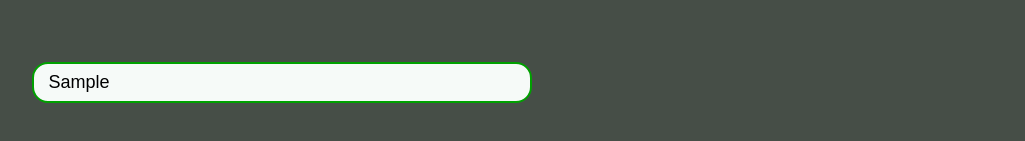
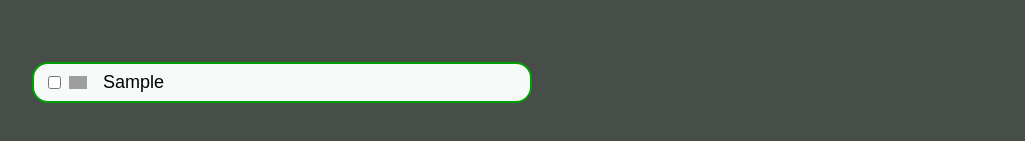
Before and after one commit to iJulioDuarte/todo-list, a React (Vite) app: page / in a window 1280 px wide. Both pictures are taken after typing "Sample" into the empty fields and a click on the button "Inserir". Shown: the part 235-376 px from the top of the page, without its empty margins (96-1121 px from the left). Built offline with nearby package versions, Linux system fonts and the light colour scheme; grey boxes are pictures that could not be loaded.

Commit message:
Implementação da opção checked

```diff
--- a/src/components/Body.tsx
+++ b/src/components/Body.tsx
@@ -1,5 +1,8 @@
-import { BoxInput, Button, Home, Input, Li, Title, Ul } from "../styles/style";
+import { BoxInput, Home, Title } from "../styles/style";
 import { useState } from "react";
+import { Button } from "../styles/Button.style";
+import { Input, InputCheck, Li, Ul } from "../styles/Ul.styles";
+import { DeleteIcon } from "../styles/Imgs.styles";
 
 export function Body(){
 
@@ -10,6 +13,8 @@ export function Body(){
 
     const [item, setItem] = useState<string>()
     const [itens, setItens] = useState<ListaItens[]>([])
+
+    const [checked, setChecked] = useState(false);
 
     const addItem = () =>{
         if (!item) return
@@ -44,7 +49,18 @@ export function Body(){
             <Ul>
                 {itens.map((e) =>{
                     return(
-                        <Li key={e.id}>{e.conteudo}</Li>
+
+                        <Li boxChecked={checked} key={e.id}>
+                            <InputCheck type="checkbox" onChange={() =>{
+                                setChecked(!checked)
+                            }} />
+                            <DeleteIcon src="https://cdn-icons-png.flaticon.com/512/7263/7263521.png" />
+
+
+                            {e.conteudo}
+
+
+                        </Li>
                     )
                 })}
             </Ul>
--- /dev/null
+++ b/src/styles/Button.style.ts
@@ -0,0 +1,20 @@
+import styled from "styled-components";
+
+export const Button = styled.button`
+    background-color:#96E6B3;
+    width: 7rem;
+    height: 3rem;
+    margin-bottom:1rem;
+    color: #555;
+    box-shadow: 2px 2px 2px 1px rgba(0,0,0,0.2);
+    &:hover{
+        background-color:#87FFA2;
+        cursor: pointer;
+        box-shadow: 1px 1px 1px 1px rgba(0,0,0,0.1);
+    };
+    &:active{
+        background-color:#54E68A;
+        cursor: pointer;
+    }
+
+`
--- /dev/null
+++ b/src/styles/Imgs.styles.ts
@@ -0,0 +1,10 @@
+import styled from "styled-components";
+
+export const DeleteIcon = styled.img`
+    width:1.1rem;
+    background-color: #F6FAF8;
+    margin-right:1rem;
+    &:hover{
+        cursor:pointer;
+    }
+`
--- /dev/null
+++ b/src/styles/Ul.styles.ts
@@ -0,0 +1,53 @@
+import styled from "styled-components"
+
+
+export const Ul = styled.ul`
+    list-style: none;
+    margin-top:2rem;
+    width:80%;
+    display:flex;
+    align-items:center;
+    justify-content: space-between;
+    flex-wrap: wrap;
+    padding: 1rem;
+`
+
+
+type LiType = {
+    boxChecked:boolean
+}
+
+
+export const Li = styled.li<LiType>`
+    width: 47%;
+    height: 2.3rem;
+    font-size: 18px;
+    border: 2px solid #00A000;
+    border-radius: 16px;
+    text-align: initial;
+    padding-left: 0.9rem;
+    margin-top: 1rem;
+    display:flex;
+    align-items:center;
+    background-color: #F6FAF8;
+    color: #000;
+
+    text-decoration: ${props => props.boxChecked ? "line-through" : "none"};
+`
+
+export const Input = styled.input`
+    background-color: #F6FAF8;
+    margin-top: 1rem;
+    margin-bottom: 1rem;
+    width: 90%;
+    height: 60%;
+    border: 2px solid #00A000;
+    border-radius: 16px;
+    color: #000;
+    font-size: 17px;
+`
+
+export const InputCheck = styled.input`
+    margin-right:0.5rem;
+
+`
--- a/src/styles/style.ts
+++ b/src/styles/style.ts
@@ -23,59 +23,3 @@ export const BoxInput = styled.form`
     align-items: center;
     justify-content: center;
 `
-
-export const Ul = styled.ul`
-    list-style: none;
-    margin-top:2rem;
-    width:80%;
-    display:flex;
-    align-items:center;
-    justify-content: space-between;
-    flex-wrap: wrap;
-    padding: 1rem;
-`
-export const Li = styled.li`
-    width: 47%;
-    height: 2.3rem;
-    font-size: 18px;
-    border: 2px solid #00A000;
-    border-radius: 16px;
-    text-align: initial;
-    padding-left: 0.9rem;
-    margin-top: 1rem;
-    display:flex;
-    align-items:center;
-    background-color: #F6FAF8;
-    color: #000
-`
-
-export const Input = styled.input`
-    background-color: #F6FAF8;
-    margin-top: 1rem;
-    margin-bottom: 1rem;
-    width: 90%;
-    height: 60%;
-    border: 2px solid #00A000;
-    border-radius: 16px;
-    color: #000;
-    font-size: 17px;
-`
-
-export const Button = styled.button`
-    background-color:#96E6B3;
-    width: 7rem;
-    height: 3rem;
-    margin-bottom:1rem;
-    color: #555;
-    box-shadow: 2px 2px 2px 1px rgba(0,0,0,0.2);
-    &:hover{
-        background-color:#87FFA2;
-        cursor: pointer;
-        box-shadow: 1px 1px 1px 1px rgba(0,0,0,0.1);
-    };
-    &:active{
-        background-color:#54E68A;
-        cursor: pointer;
-    }
-
-`
```
